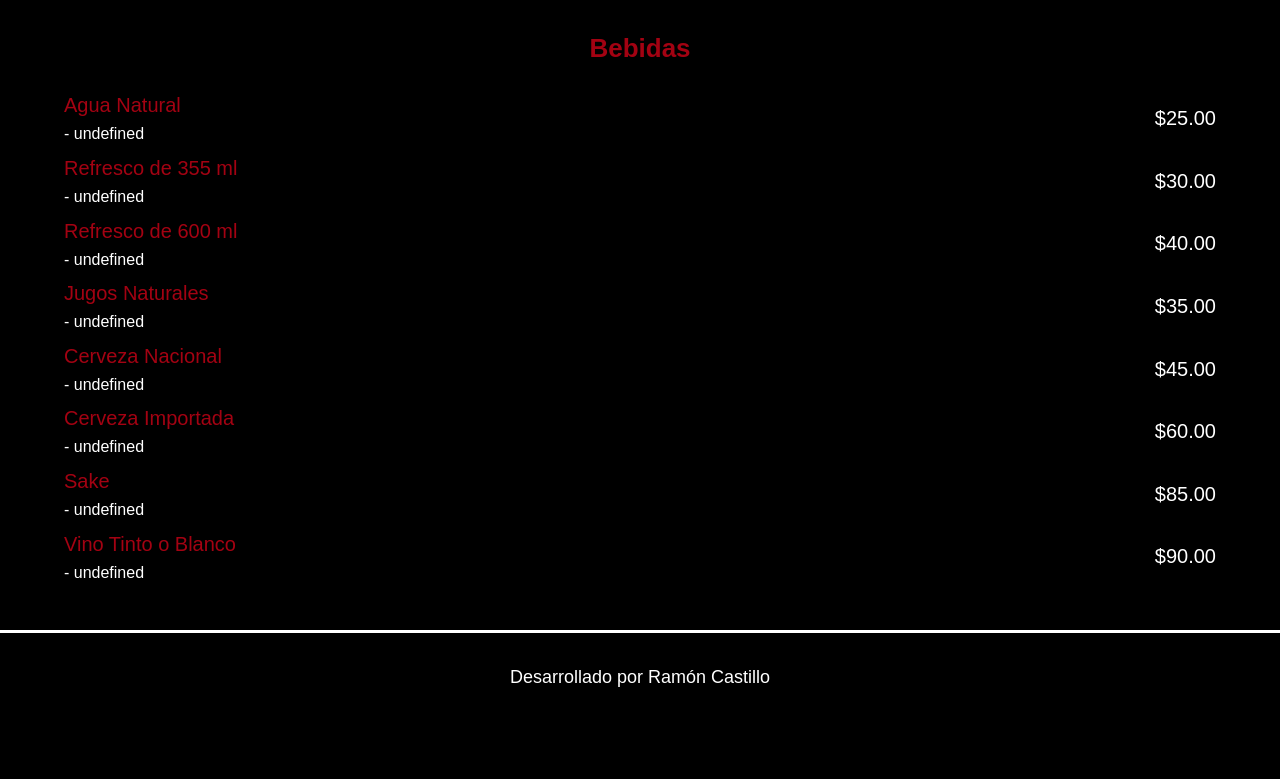
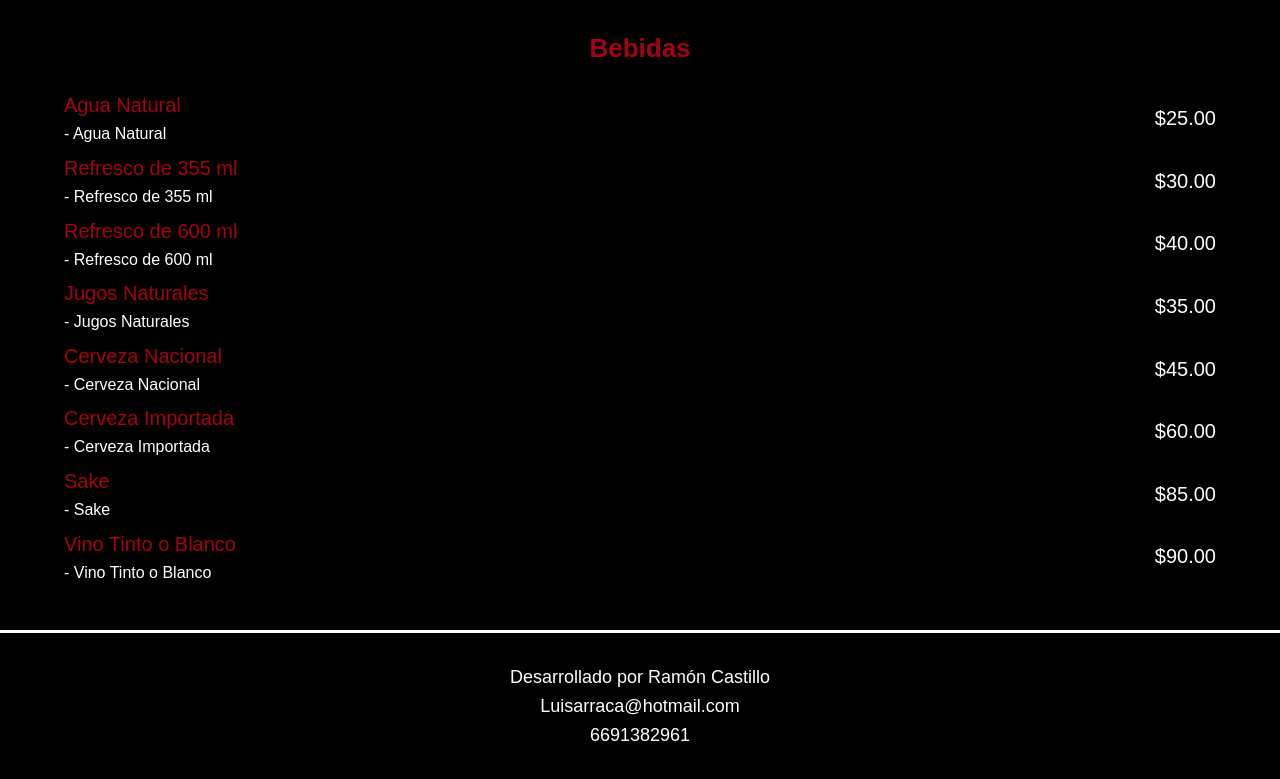
Before and after one commit to Tounka/nogano, a React (Create React App) app: page /Menu in a window 1280 px wide. Shown: the part 5503-6282 px from the top of the page. Before the commit the page ends 6225 px from the top, so only its background shows below. Built offline with nearby package versions, Linux system fonts and the light colour scheme.

Commit message:
v1 completa

```diff
--- a/src/componentes/Carrousel.jsx
+++ b/src/componentes/Carrousel.jsx
@@ -30,7 +30,7 @@ const Carrousel = () =>{
         font-weight:bold;
     `
     return(
-        <ContenedorCStyled>
+        <ContenedorCStyled id="Carrousel">
             <H1>
                 Todo tiene sentido con un delicioso rollo.
             </H1>
--- a/src/componentes/Footer.jsx
+++ b/src/componentes/Footer.jsx
@@ -10,11 +10,15 @@ const ContenedorFooter = styled.div`
     border-top: 3px solid ;
     font-size: 18px;
     color: white;
+    text-align:center;
 `
 export const FooterX = () =>{
     return(
         <ContenedorFooter>
-            Desarrollado por Ramón Castillo
+            Desarrollado por Ramón Castillo <br />
+            Luisarraca@hotmail.com <br />
+            6691382961
+
         </ContenedorFooter>
     )
 }
--- a/src/componentes/NavBar.jsx
+++ b/src/componentes/NavBar.jsx
@@ -130,11 +130,8 @@ function NavBar(){
                     <Li isScrolled={isScrolled} peque to="Menu">
                         <LinkNav to="/Menu" text="Menu"></LinkNav>
                     </Li>
-                    <Li isScrolled={isScrolled}  peque>
-                        <LinkNav to="/Charolas" text="Charolas"></LinkNav>
-                    </Li>
                     <Li isScrolled={isScrolled} grande>
-                        <LinkNav to="/Experiencia" text="Experiencia"></LinkNav>
+                        <LinkNav to="/" scroll="Carrousel" text="Experiencia"></LinkNav>
                     </Li>
                     <Li isScrolled={isScrolled} grande>
                         <LinkNav to="/" scroll="Contacto"  text="Contacto"></LinkNav>
--- a/src/js/menu.js
+++ b/src/js/menu.js
@@ -380,34 +380,42 @@ const postres = [ 'Postres',
 const bebidas = ['Bebidas',
  [   {
         producto: "Agua Natural",
+        descripcion: "Agua Natural",
         precio: "$25.00"
     },
     {
         producto: "Refresco de 355 ml",
+        descripcion: "Refresco de 355 ml",
         precio: "$30.00"
     },
     {
         producto: "Refresco de 600 ml",
+        descripcion: "Refresco de 600 ml",
         precio: "$40.00"
     },
     {
         producto: "Jugos Naturales",
+        descripcion: "Jugos Naturales",
         precio: "$35.00"
     },
     {
         producto: "Cerveza Nacional",
+        descripcion: "Cerveza Nacional",
         precio: "$45.00"
     },
     {
         producto: "Cerveza Importada",
+        descripcion: "Cerveza Importada",
         precio: "$60.00"
     },
     {
         producto: "Sake",
+        descripcion: "Sake",
         precio: "$85.00"
     },
     {
         producto: "Vino Tinto o Blanco",
+        descripcion: "Vino Tinto o Blanco",
         precio: "$90.00"
     }]
 ];
```
Also changed, not shown: 8 other files (tests, documents, lock files or other folders).
